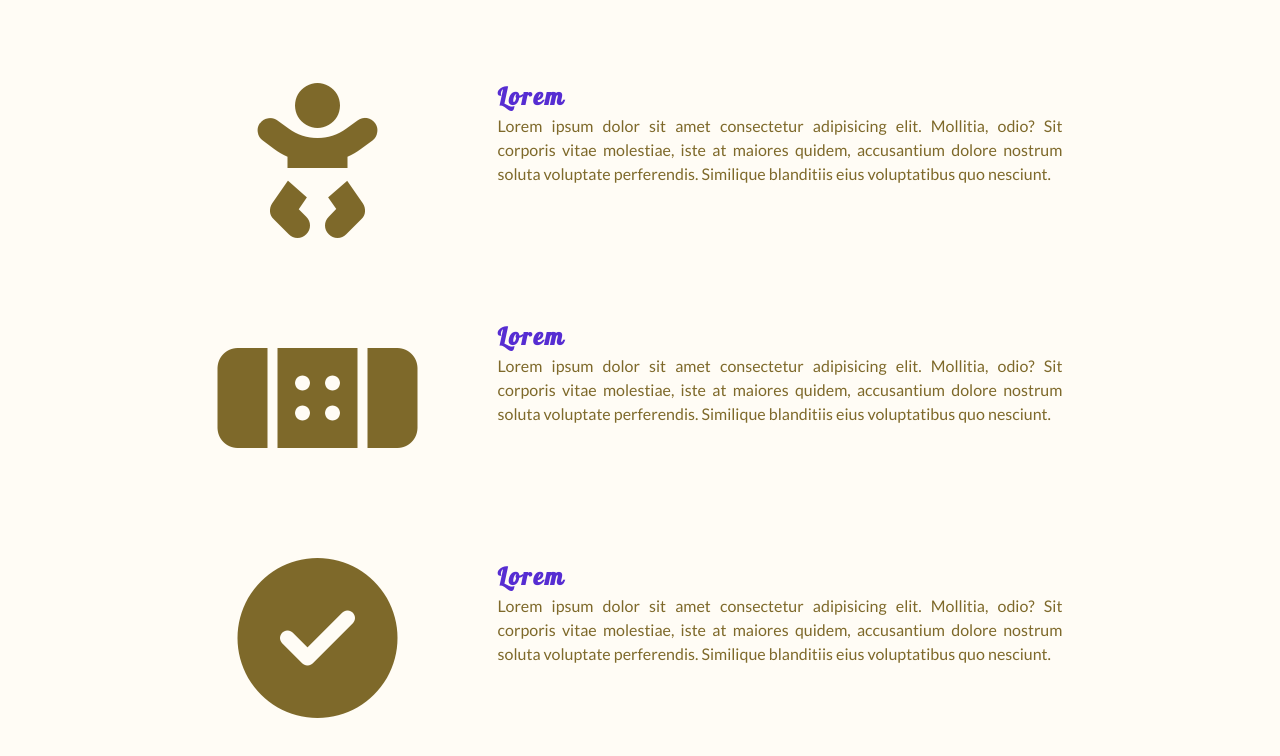
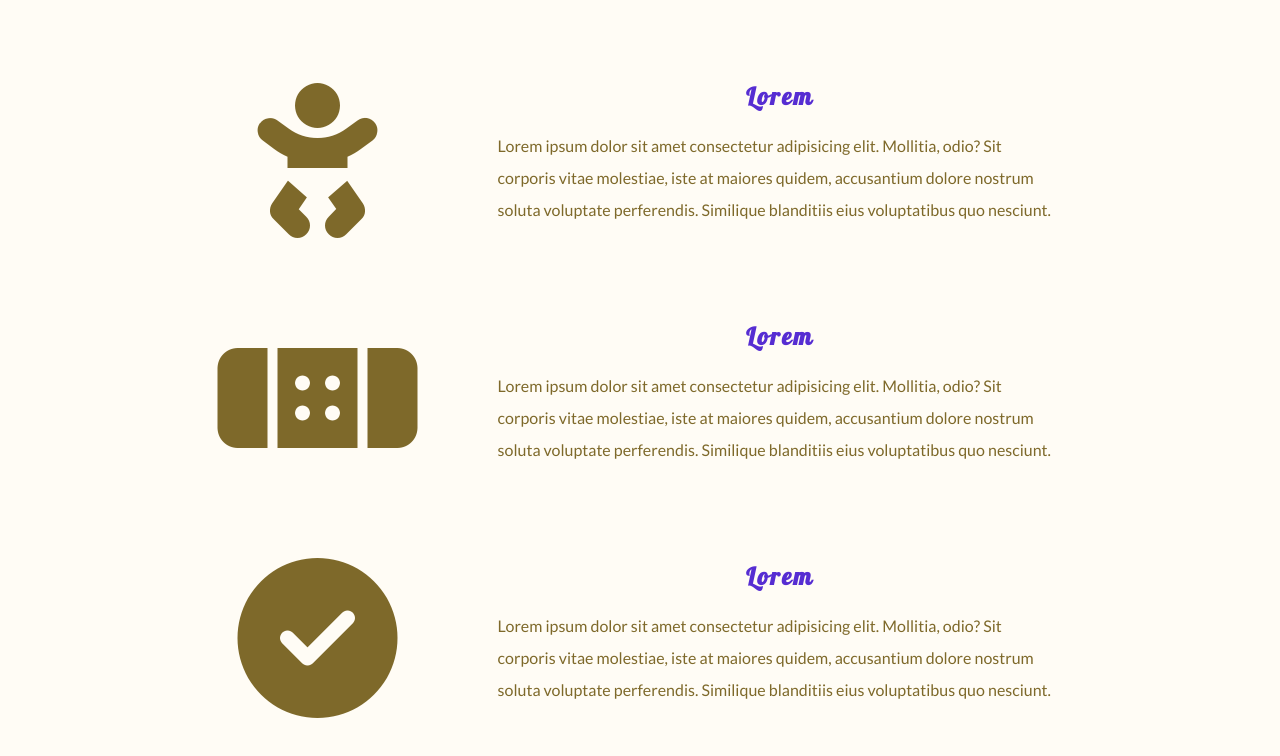
Before and after one commit to TeodosioSiege/landingPage, a plain HTML site: page index.html in a window 1280 px wide. Shown: the part 802-1558 px from the top of the page. Drawn offline with Linux system fonts and the light colour scheme.

Commit message:
fix feature

```diff
--- a/index.html
+++ b/index.html
@@ -30,18 +30,18 @@
 
   <section id="features">
     <i class="fas fa-10x fa-baby"></i>
-    <div>
-      <h2>Lorem</h2>
+    <div class='feature-card'>
+      <h2 class='feature-card-title'>Lorem</h2>
       <p>Lorem ipsum dolor sit amet consectetur adipisicing elit. Mollitia, odio? Sit corporis vitae molestiae, iste at maiores quidem, accusantium dolore nostrum soluta voluptate perferendis. Similique blanditiis eius voluptatibus quo nesciunt.</p>
     </div>
     <i class="fas fa-10x fa-band-aid"></i>
-    <div>
-      <h2>Lorem</h2>
+    <div class='feature-card'>
+      <h2 class='feature-card-title'>Lorem</h2>
       <p>Lorem ipsum dolor sit amet consectetur adipisicing elit. Mollitia, odio? Sit corporis vitae molestiae, iste at maiores quidem, accusantium dolore nostrum soluta voluptate perferendis. Similique blanditiis eius voluptatibus quo nesciunt.</p>
     </div>
     <i class="fas fa-10x fa-check-circle"></i>
-    <div>
-      <h2>Lorem</h2>
+    <div class='feature-card'>
+      <h2 class='feature-card-title'>Lorem</h2>
       <p>Lorem ipsum dolor sit amet consectetur adipisicing elit. Mollitia, odio? Sit corporis vitae molestiae, iste at maiores quidem, accusantium dolore nostrum soluta voluptate perferendis. Similique blanditiis eius voluptatibus quo nesciunt.</p>
     </div>
   </section>
--- a/style.css
+++ b/style.css
@@ -181,15 +181,18 @@ h6,
 }
 
 #features div {
-  justify-items: stretch;
+  justify-items: center;
 }
 
 #features i {
   display: none;
 }
-
+.feature-card-title {
+  margin-bottom: 1rem;
+}
 #features p {
-  text-align: justify;
+  text-align: left;
+  line-height: 2;
 }
 
 #bestseller {
```
